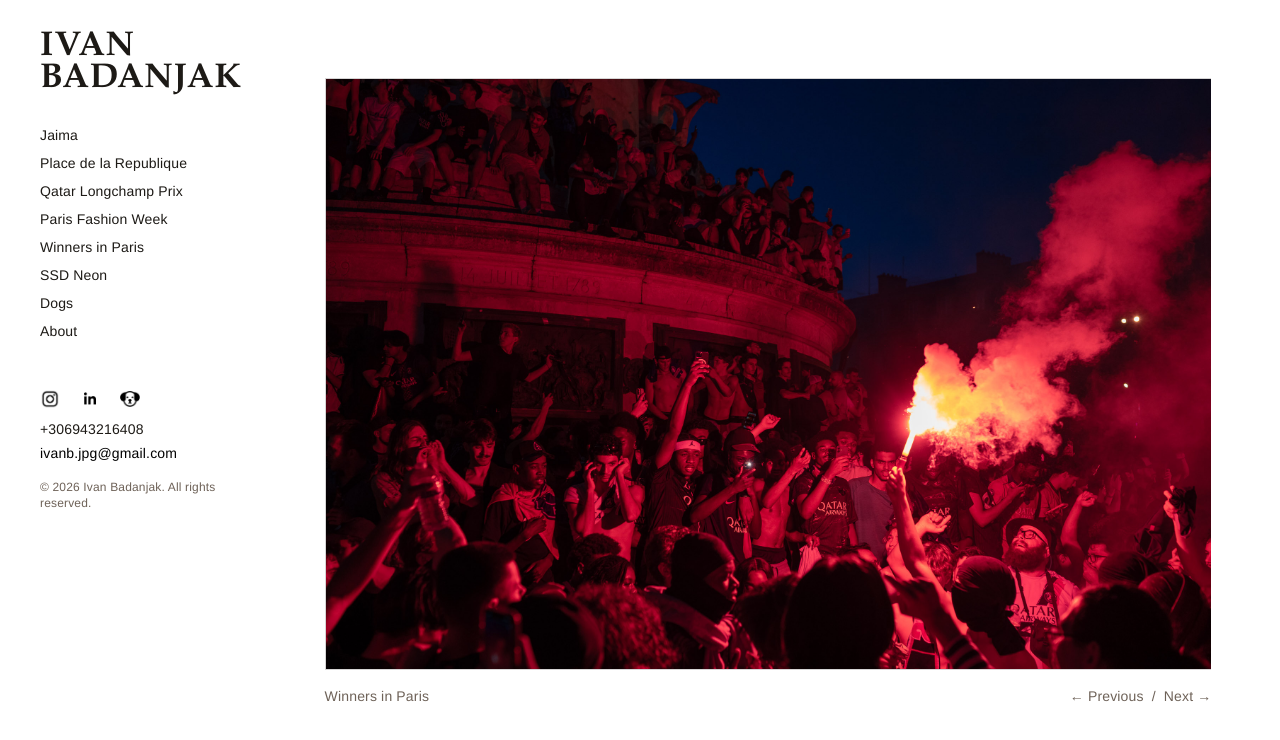
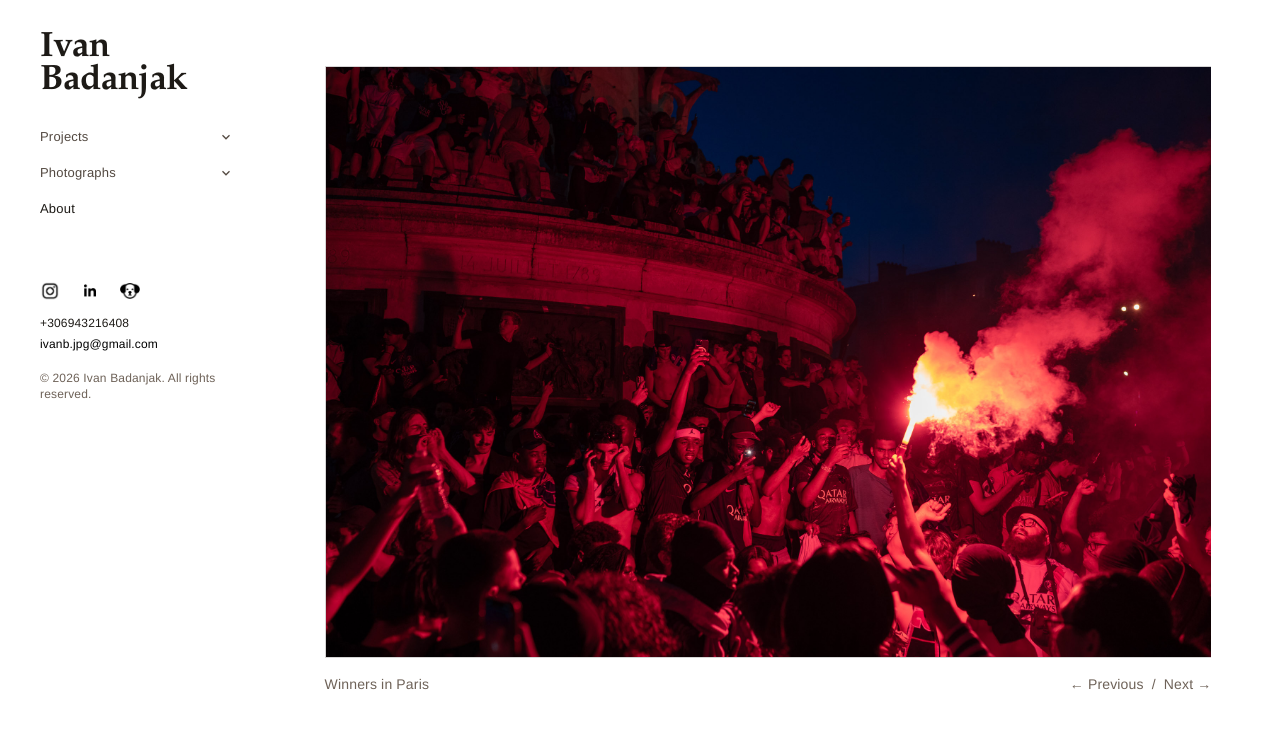
Before and after one commit to ibjak/Photography_Portfolio, a Next.js app: page / in a window 1280 px wide. Shown: the top 740 px of the page. Built offline with nearby package versions, Linux system fonts and the light colour scheme.

Commit message:
Refine portfolio navigation and gallery presentation

```diff
--- a/src/components/PortfolioSite.tsx
+++ b/src/components/PortfolioSite.tsx
@@ -5,9 +5,9 @@ import { useCallback, useEffect, useState, type CSSProperties } from "react";
 import {
   aboutParagraphs,
   galleries,
-  gallerySections,
   getGalleryHref,
   homeSlideshowImages,
+  navigationGroups,
   presences,
   type ImageItem,
   type GalleryKey,
@@ -30,7 +30,6 @@ export default function PortfolioSite({ view }: PortfolioSiteProps) {
   const activeGallery = view.type === "gallery" ? galleries[view.galleryKey] : null;
   const activeGalleryImages = activeGallery?.images ?? [];
   const activeGalleryTitle = activeGallery?.title ?? null;
-  const isStrictGridGallery = activeGallery?.isStrictGrid ?? false;
   const isJaimaMultiViewGallery = activeGallery?.layout === "exhibition-wall";
 
   const [isMobileNavOpen, setIsMobileNavOpen] = useState(false);
@@ -142,24 +141,32 @@ export default function PortfolioSite({ view }: PortfolioSiteProps) {
   }, [previousHomeSlideIndex]);
 
   const navLinkClass = (active: boolean) =>
-    `flex min-h-11 items-center border-0 bg-transparent p-0 text-left font-sans text-sm leading-6 font-medium tracking-[0.01em] transition-colors hover:text-[#0B2A6F] lg:block lg:min-h-0 ${
+    `flex min-h-11 items-center border-0 bg-transparent p-0 text-left font-sans text-[13px] leading-5 font-normal tracking-[0.015em] transition-colors hover:text-[#0B2A6F] lg:block lg:min-h-0 ${
       active ? "text-accent underline underline-offset-4" : "text-[#534941]"
     }`;
 
-  const navigationGalleryKeys = gallerySections.flatMap((section) => section.galleryKeys);
+  const longTermProjects = navigationGroups.find(
+    (group) => group.key === "long-term-project",
+  );
+  const shortTermProjects = navigationGroups.find(
+    (group) => group.key === "short-term-projects",
+  );
+  const isShortTermProjectActive =
+    activeGallery !== null &&
+    shortTermProjects?.galleryKeys.includes(activeGallery.key);
 
   return (
     <div className="page-shell" onContextMenu={(event) => event.preventDefault()}>
-      <div className="flex w-full flex-1 flex-col gap-10 px-6 pb-10 pt-6 md:flex-row md:gap-10 md:px-10 lg:gap-16">
+      <div className="flex w-full flex-1 flex-col gap-12 px-6 pb-12 pt-6 md:flex-row md:gap-12 md:px-10 lg:gap-16 lg:pb-16">
         <aside className="w-full md:sticky md:top-6 md:h-fit md:w-40 md:flex-none md:self-start lg:w-48">
           <div className="mt-4 md:mt-0">
             <div className="mb-4 flex items-center justify-between gap-3 md:hidden">
               <Link
                 href="/"
-                className="font-display whitespace-nowrap text-[clamp(1.4rem,7vw,1.75rem)] leading-none font-bold tracking-[0.02em] text-ink"
+                className="font-display whitespace-nowrap text-[clamp(1.55rem,7vw,1.9rem)] leading-none font-semibold tracking-[-0.01em] text-ink"
                 onClick={() => setIsMobileNavOpen(false)}
               >
-                IVAN BADANJAK
+                Ivan Badanjak
               </Link>
               <button
                 type="button"
@@ -198,9 +205,9 @@ export default function PortfolioSite({ view }: PortfolioSiteProps) {
               <div className="flex items-center">
                 <Link
                   href="/"
-                  className="font-display text-[1.75rem] leading-[0.92] font-bold tracking-[0.02em] text-ink lg:text-[2.15rem]"
+                  className="font-display text-[1.9rem] leading-[0.95] font-semibold tracking-[-0.015em] text-ink lg:text-[2.2rem]"
                 >
-                  IVAN BADANJAK
+                  Ivan Badanjak
                 </Link>
               </div>
             </div>
@@ -208,9 +215,26 @@ export default function PortfolioSite({ view }: PortfolioSiteProps) {
               id="portfolio-navigation"
               className={!isMobileNavOpen ? "hidden md:block" : "md:block"}
             >
-              <nav className="mt-7 text-sm">
-                <div className="grid gap-1">
-                  {navigationGalleryKeys.map((galleryKey) => {
+              <nav className="mt-7">
+                <details
+                  className="group"
+                  open={activeGallery?.key === "jaima" || undefined}
+                >
+                  <summary className="summary-clean flex min-h-11 items-center justify-between gap-3 font-sans text-[13px] leading-5 font-normal tracking-[0.015em] text-[#534941] transition-colors hover:text-[#0B2A6F] lg:min-h-0">
+                    <span>{longTermProjects?.title}</span>
+                    <svg
+                      viewBox="0 0 12 12"
+                      className="h-3 w-3 shrink-0 transition-transform group-open:rotate-180"
+                      fill="none"
+                      stroke="currentColor"
+                      strokeWidth="1.25"
+                      aria-hidden="true"
+                    >
+                      <path d="m2.5 4.25 3.5 3.5 3.5-3.5" />
+                    </svg>
+                  </summary>
+                  <div className="mt-2 grid gap-2 border-l border-line pl-4">
+                    {longTermProjects?.galleryKeys.map((galleryKey) => {
                       const gallery = galleries[galleryKey];
                       const isActive = activeGallery?.key === galleryKey;
 
@@ -227,9 +251,47 @@ export default function PortfolioSite({ view }: PortfolioSiteProps) {
                       );
                     })}
                   </div>
+                </details>
+
+                <details
+                  className="group mt-4"
+                  open={isShortTermProjectActive || undefined}
+                >
+                  <summary className="summary-clean flex min-h-11 items-center justify-between gap-3 font-sans text-[13px] leading-5 font-normal tracking-[0.015em] text-[#534941] transition-colors hover:text-[#0B2A6F] lg:min-h-0">
+                    <span>{shortTermProjects?.title}</span>
+                    <svg
+                      viewBox="0 0 12 12"
+                      className="h-3 w-3 shrink-0 transition-transform group-open:rotate-180"
+                      fill="none"
+                      stroke="currentColor"
+                      strokeWidth="1.25"
+                      aria-hidden="true"
+                    >
+                      <path d="m2.5 4.25 3.5 3.5 3.5-3.5" />
+                    </svg>
+                  </summary>
+                  <div className="mt-3 grid gap-2 border-l border-line pl-4">
+                    {shortTermProjects?.galleryKeys.map((galleryKey) => {
+                      const gallery = galleries[galleryKey];
+                      const isActive = activeGallery?.key === galleryKey;
+
+                      return (
+                        <Link
+                          key={gallery.key}
+                          href={getGalleryHref(gallery.key)}
+                          className={navLinkClass(isActive)}
+                          aria-current={isActive ? "page" : undefined}
+                          onClick={() => setIsMobileNavOpen(false)}
+                        >
+                          {gallery.navLabel}
+                        </Link>
+                      );
+                    })}
+                  </div>
+                </details>
                 <Link
                   href="/about"
-                  className={`flex min-h-11 items-center border-0 bg-transparent p-0 text-left font-sans text-sm leading-6 font-medium tracking-[0.01em] transition-colors hover:text-[#0B2A6F] md:mt-1 lg:block lg:min-h-0 ${
+                  className={`mt-4 flex min-h-11 items-center border-0 bg-transparent p-0 text-left font-sans text-[13px] leading-5 font-normal tracking-[0.015em] transition-colors hover:text-[#0B2A6F] lg:block lg:min-h-0 ${
                     isAboutView ? "text-accent underline underline-offset-4" : "text-[#534941]"
                   }`}
                   aria-current={isAboutView ? "page" : undefined}
@@ -239,7 +301,7 @@ export default function PortfolioSite({ view }: PortfolioSiteProps) {
                 </Link>
               </nav>
 
-              <div className="mt-10">
+              <div className="mt-14">
                 <div className="flex items-center gap-3">
                   {presences.map((presence) => (
                     <a
@@ -259,14 +321,14 @@ export default function PortfolioSite({ view }: PortfolioSiteProps) {
                     </a>
                   ))}
                 </div>
-                <div className="mt-1 grid gap-1 text-sm">
+                <div className="mt-2 grid gap-1 font-sans text-[12px] leading-[1.45]">
                   <a
                     href="tel:+306943216408"
-                    className="inline-flex min-h-11 items-center text-sm text-black transition-colors hover:text-accent lg:min-h-0"
+                    className="inline-flex min-h-11 items-center text-black transition-colors hover:text-accent lg:min-h-0"
                   >
                     +306943216408
                   </a>
-                  <span className="text-sm text-black">ivanb.jpg@gmail.com</span>
+                  <span className="text-black">ivanb.jpg@gmail.com</span>
                 </div>
                 <div className="mt-4 text-xs text-muted">
                   © {new Date().getFullYear()} Ivan Badanjak. All rights reserved.
@@ -408,13 +470,20 @@ export default function PortfolioSite({ view }: PortfolioSiteProps) {
                       }`}
                       aria-pressed={galleryViewMode === "grid"}
                     >
-                      <svg viewBox="0 0 24 24" className="h-4 w-4" fill="currentColor" aria-hidden="true">
-                        <rect x="3" y="3" width="8" height="8" />
-                        <rect x="13" y="3" width="8" height="8" />
-                        <rect x="3" y="13" width="8" height="8" />
-                        <rect x="13" y="13" width="8" height="8" />
+                      <svg
+                        viewBox="0 0 24 24"
+                        className="h-4 w-4"
+                        fill="none"
+                        stroke="currentColor"
+                        strokeWidth="1.5"
+                        aria-hidden="true"
+                      >
+                        <rect x="3" y="3" width="8" height="6" />
+                        <rect x="13" y="3" width="8" height="10" />
+                        <rect x="3" y="11" width="8" height="10" />
+                        <rect x="13" y="15" width="8" height="6" />
                       </svg>
-                      <span>Grid</span>
+                      <span>{isJaimaMultiViewGallery ? "Grid" : "Sequence"}</span>
                     </button>
                     <button
                       type="button"
@@ -442,6 +511,17 @@ export default function PortfolioSite({ view }: PortfolioSiteProps) {
                   </div>
                 </div>
               </div>
+              {!isJaimaMultiViewGallery && activeGallery.introParagraphs?.length ? (
+                <div className="mx-auto mt-8 w-full max-w-5xl">
+                  <div className="max-w-[44rem] border-t border-line pt-5">
+                    <div className="grid gap-4 text-left font-sans text-[14px] leading-6 text-black md:text-[15px] md:leading-7">
+                      {activeGallery.introParagraphs.map((paragraph) => (
+                        <p key={paragraph}>{paragraph}</p>
+                      ))}
+                    </div>
+                  </div>
+                </div>
+              ) : null}
               {galleryViewMode !== "slideshow" ? (
                 isJaimaMultiViewGallery && galleryViewMode === "wall" ? (
                   <ExhibitionWallGrid
@@ -460,21 +540,13 @@ export default function PortfolioSite({ view }: PortfolioSiteProps) {
                     }}
                   />
                 ) : (
-                  <div
-                    className={
-                      isStrictGridGallery
-                        ? "mx-auto mt-6 grid max-w-5xl grid-cols-1 gap-2 md:grid-cols-2 xl:grid-cols-3"
-                        : "mx-auto mt-6 max-w-5xl columns-1 gap-2 md:columns-2 xl:columns-3"
-                    }
-                  >
+                  <div className="mx-auto mt-8 grid max-w-5xl grid-cols-1 gap-x-8 gap-y-12 md:grid-cols-2 md:gap-x-10 md:gap-y-16">
                     {activeGalleryImages.map((image, index) => (
                       <figure
                         key={image.src}
-                        className={
-                          isStrictGridGallery
-                            ? "w-full overflow-hidden border border-line bg-glass"
-                            : "mb-2 inline-block w-full overflow-hidden border border-line bg-glass [break-inside:avoid]"
-                        }
+                        className={`w-full overflow-hidden border border-line bg-glass ${
+                          index === 0 ? "md:col-span-2 md:mx-auto md:max-w-[78%]" : ""
+                        }`}
                       >
                         <button
                           type="button"
@@ -537,7 +609,7 @@ export default function PortfolioSite({ view }: PortfolioSiteProps) {
                   </div>
                 </div>
               )}
-              {activeGallery.introParagraphs?.length ? (
+              {isJaimaMultiViewGallery && activeGallery.introParagraphs?.length ? (
                 <div className="mx-auto mt-6 w-full max-w-5xl bg-glass p-5 md:p-7">
                   <div className="grid gap-4 text-left font-sans text-[15px] leading-7 text-black md:text-base md:[text-align:justify]">
                     {activeGallery.introParagraphs.map((paragraph) => (
@@ -641,7 +713,7 @@ function JaimaEditorialGrid({
 }) {
   return (
     <div
-      className="mx-auto mt-6 grid max-w-6xl grid-cols-1 gap-x-3 gap-y-6 md:grid-cols-12 md:gap-y-10"
+      className="mx-auto mt-8 grid max-w-6xl grid-cols-1 gap-x-8 gap-y-12 md:grid-cols-12 md:gap-x-10 md:gap-y-16"
       aria-label="Jaima editorial photo sequence"
     >
       {images.map((image, index) => (
--- a/src/lib/portfolio.ts
+++ b/src/lib/portfolio.ts
@@ -576,26 +576,23 @@ when we cannot go back, and what we become when we stay.`
 
 export const galleryKeys = Object.keys(galleries) as GalleryKey[];
 
-export const gallerySections = [
+export const navigationGroups = [
   {
-    key: "projects" as const,
+    key: "long-term-project" as const,
     title: "Projects",
     galleryKeys: ["jaima"] as GalleryKey[],
   },
   {
-    key: "events" as const,
-    title: "Events",
+    key: "short-term-projects" as const,
+    title: "Photographs",
     galleryKeys: [
       "protests",
       "qatar-prix",
       "paris-fashion-week-2025",
       "uefa-champions-league-winners-2026-psg",
+      "dogs",
+      "ssd-neon",
     ] as GalleryKey[],
-  },
-  {
-    key: "street-photography" as const,
-    title: "Street Photography",
-    galleryKeys: ["ssd-neon", "dogs"] as GalleryKey[],
   },
 ] as const;
 
```
Lines whose indentation alone changed are shown as unchanged.
